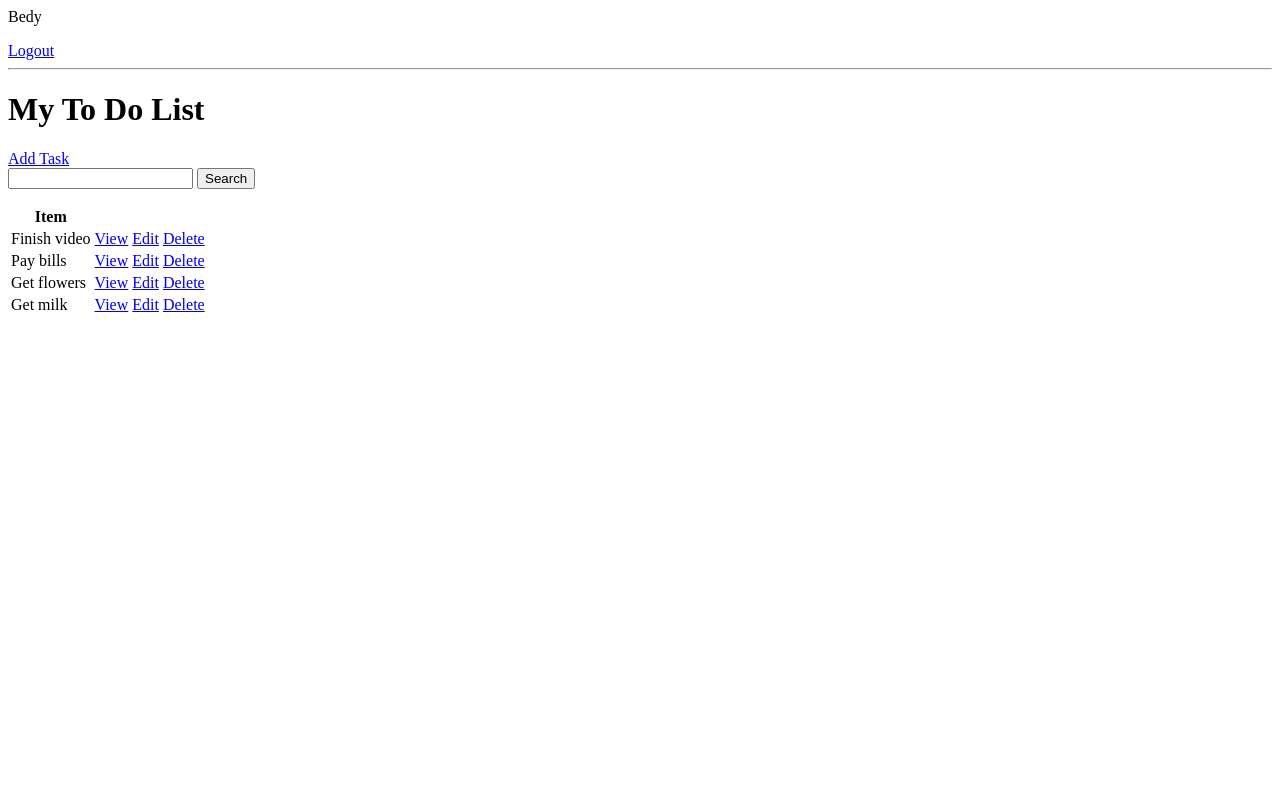
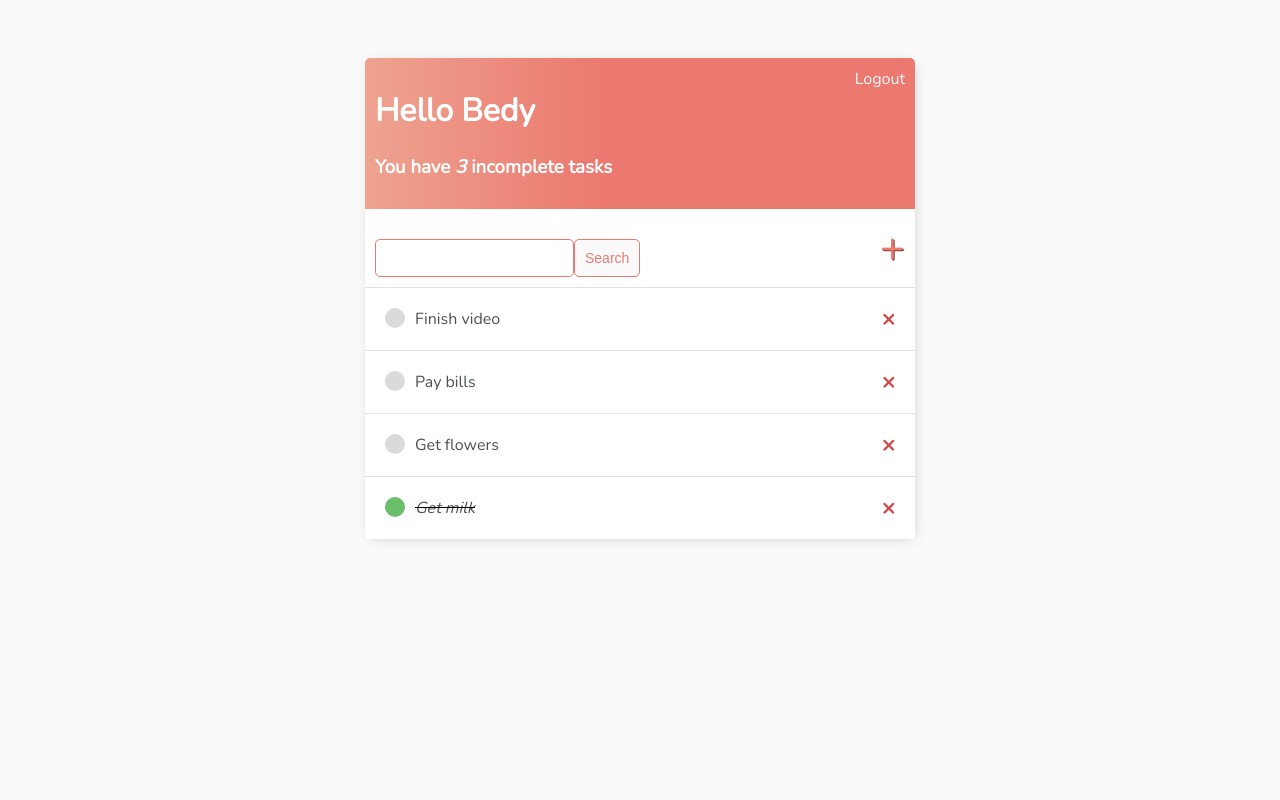
Before and after one commit to G-Bedy/To_Do_list, a Django app: page / in a window 1280 px wide. Run offline with Django 4.2, Linux system fonts and the light colour scheme; a user stored in the database is signed in; data comes from the database, SQL or seed files in the repository; both versions use the stored data as it was after the commit.

Commit message:
add styles

```diff
--- /dev/null
+++ b/base/templates/base/main.html
@@ -0,0 +1,154 @@
+<!DOCTYPE html>
+<html>
+<head>
+    <meta charset="UTF-8">
+    <meta http-equiv="X-UA-Compatible" content="IE=edge">
+    <title>To Do Items</title>
+    <meta name="description" content="">
+    <meta name="viewport" content="width=device-width, initial-scale=1">
+
+    <link rel="preconnect" href="https://fonts.googleapis.com">
+    <link rel="preconnect" href="https://fonts.gstatic.com" crossorigin>
+    <link href="https://fonts.googleapis.com/css2?family=Nunito:wght@200&display=swap" rel="stylesheet">
+
+    <style>
+        body {
+            background-color: #FAFAFA;
+            font-family: 'Nunito', sans-serif;
+            padding-top: 50px;
+        }
+
+        h1,
+        h2,
+        h3,
+        h4,
+        h5,
+        h6,
+            {
+            font-family: 'Raleway', sans-serif;
+        }
+
+        a,
+        p {
+            color: #4b5156
+        }
+
+        .container{
+            max-width: 550px;
+            margin: auto;
+            background-color: #fff;
+            -webkit-box-shadow: 2px 2px 13px -4px rgba(0, 0, 0, 0.21);
+            box-shadow: 2px 2px 13px -4px rgba(0, 0, 0, 0.21);
+        }
+
+        .header-bar {
+            display: flex;
+            justify-content: space-between;
+            color: #fff;
+            padding: 10px;
+            border-radius: 5px 5px 0 0;
+            background: linear-gradient(90deg, #EEA390 0%, #EB796F 43%, #EB796F 100% );
+        }
+
+        .header-bar a {
+            color: rgb(247, 247, 247);
+            text-decoration: none;
+        }
+
+        .task-wrapper {
+            display: flex;
+            align-items: center;
+            justify-content: space-between;
+            padding: 20px;
+            background-color: #fff;
+            border-top: 1px solid rgb(226, 226, 226);
+        }
+
+
+        .task-title {
+            display: flex;
+        }
+
+        .task-title a {
+            text-decoration: none;
+            color: #4b5156;
+            margin-left: 10px;
+        }
+
+
+        .task-complete-icon {
+            height: 20px;
+            width: 20px;
+            background-color: rgb(105, 192, 105);
+            border-radius: 50%;
+        }
+
+        .task-incomplete-icon {
+            height: 20px;
+            width: 20px;
+            background-color: rgb(218, 218, 218);
+            border-radius: 50%;
+        }
+
+        .delete-link {
+            text-decoration: none;
+            font-weight: 900;
+            color: #cf4949;
+            font-size: 22px;
+            line-height: 0;
+        }
+
+        #search-add-wrapper {
+            display: flex;
+            justify-content: space-between;
+            align-items: center;
+            padding: 10px;
+        }
+
+        #add-link {
+            color: #EB796F;
+            text-decoration: none;
+            font-size: 42px;
+            text-shadow: 1px 1px #81413b;
+        }
+
+
+        input[type=text],
+        input[type=password],
+        textarea {
+            border: 1px solid #EB796F;
+            border-radius: 5px;
+            padding: 10px;
+            width: 90%;
+        }
+
+        label {
+            padding-top: 10px !important;
+            display: block;
+        }
+
+        .button {
+            border: 1px solid #EB796F;
+            background-color: #FAFAFA;
+            color: #EB796F;
+            padding: 10px;
+            font-size: 14px;
+            border-radius: 5px;
+            cursor: pointer;
+            text-decoration: none;
+        }
+
+        .card-body {
+            padding: 20px;
+        }
+
+    </style>
+</head>
+<body>
+<div class="container">
+    {% block content %}
+
+    {% endblock content %}
+</div>
+</body>
+</html>
--- a/base/templates/base/task_list.html
+++ b/base/templates/base/task_list.html
@@ -1,36 +1,53 @@
+{% extends 'base/main.html' %}
+{% block content %}
+
+
+    <div class="header-bar">
+        <div>
+            <h1>Hello {{ request.user|title }}</h1>
+            <h3 style="margone:0">You have <i>{{ count }}</i> incomplete task{{ count|pluralize:"s" }}</h3>
+        </div>
 
         {% if request.user.is_authenticated %}
-    <p>{{ request.user }}</p>
             <a href="{% url 'logout' %}">Logout</a>
         {% else %}
             <a href="{% url 'login' %}">Login</a>
         {% endif %}
+    </div>
 
-<hr>
-<h1>My To Do List {{ color }}</h1>
-
-<a href="{% url 'task-create' %}">Add Task</a>
-
-<form method="get">
+<div id="search-add-wrapper">
+    <form method="GET" style="margin-top: 20px;display: flex;">
         <input type="text" name="search-area" value="{{ search_input }}">
-    <input type="submit" value="Search">
+        <input class="button" type="submit" value="Search">
     </form>
+    <a id="add-link" href="{% url 'task-create' %}">&#x2b;</a>
+</div>
 
 
-<table>
-    <tr>
-        <th>Item</th>
-        <th></th>
-        <th></th>
-    </tr>
+
+
+    <div class="task-items-wrapper">
         {% for task in tasks %}
-    <tr>
-        <td>{{ task.title }}</td>
-        <td><a href="{% url 'task' task.id %}">View</a></td>
-        <td><a href="{% url 'task-update' task.id %}">Edit</a></td>
-        <td><a href="{% url 'task-delete' task.id %}">Delete</a></td>
-    </tr>
+            <div class="task-wrapper">
+                {% if task.complete %}
+                    <div class="task-title">
+                        <div class="task-complete-icon"></div>
+                        <i><s><a href="{% url 'task-update' task.id %}">{{ task }}</a></s></i>
+                    </div>
+                <a class="delete-link" href="{% url 'task-delete' task.id %}">&#215;</a>
+                {% else %}
+                <div class="task-title">
+                    <div class="task-incomplete-icon"></div>
+                    <a href="{% url 'task-update' task.id %}">{{ task }}</a>
+                </div>
+                <a class="delete-link" href="{% url 'task-delete' task.id %}">&#215;</a>
+                {% endif %}
+            </div>
+
+
         {% empty %}
             <h3>No items in list</h3>
         {% endfor %}
-</table>
+    </div>
+
+{% endblock content %}
```
Also changed, not shown: base/templates/base/login.html (+17 -7 lines), base/templates/base/register.html (+21 -7 lines), base/templates/base/task_confirm_delete.html (+19 -6 lines), base/templates/base/task_form.html (+13 -3 lines), db.sqlite3. Lines whose indentation alone changed are shown as unchanged.
